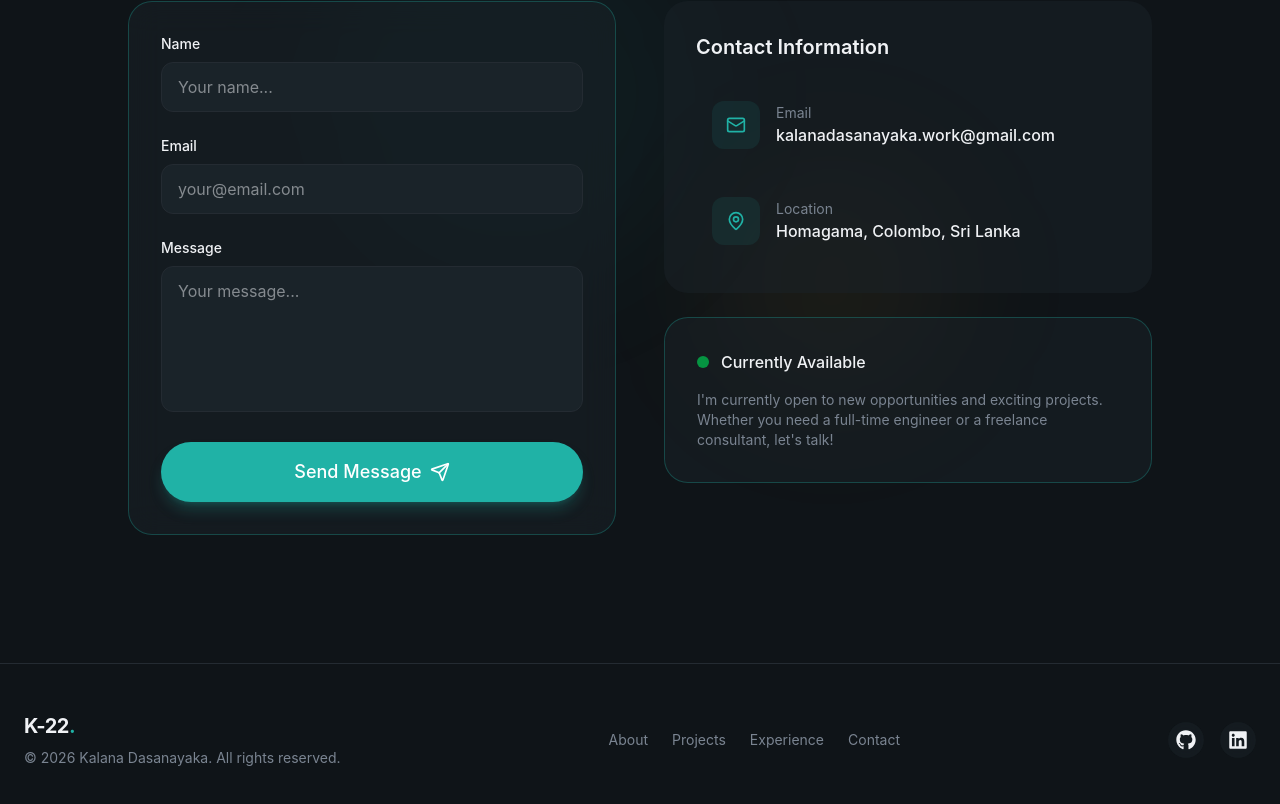
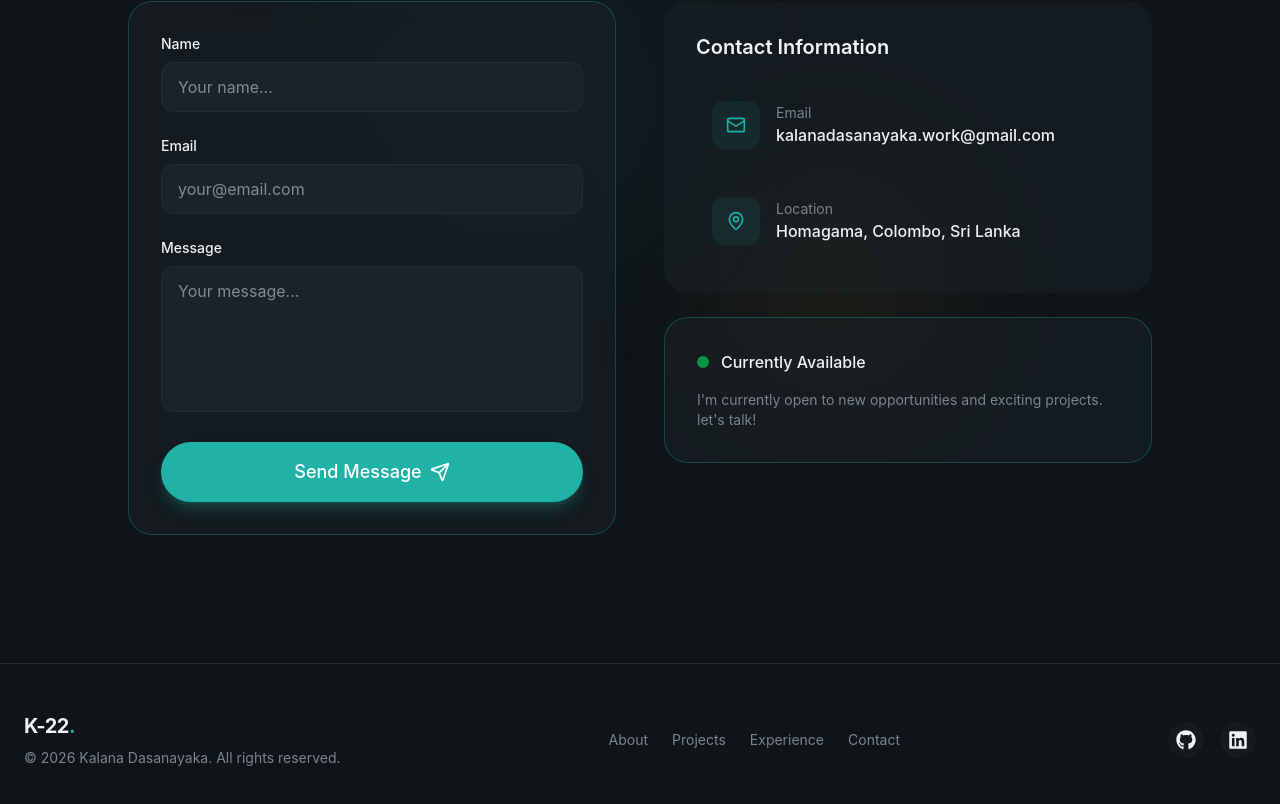
Before and after one commit to kDash22/kalana-dasanayaka, a React (Vite) app in the folder frontend/: page / in a window 1280 px wide. Shown: the part 4116-4920 px from the top of the page. Built offline with nearby package versions, Linux system fonts and the light colour scheme.

Commit message:
Update Contact.jsx

```diff
--- a/frontend/src/sections/Contact.jsx
+++ b/frontend/src/sections/Contact.jsx
@@ -228,7 +228,7 @@ export const Contact = () => {
             </div>
             <p className="text-muted-foreground text-sm">
               I'm currently open to new opportunities and exciting projects.
-              Whether you need a full-time engineer or a freelance consultant,
+              <br />
               let's talk!
             </p>
           </div>
```
